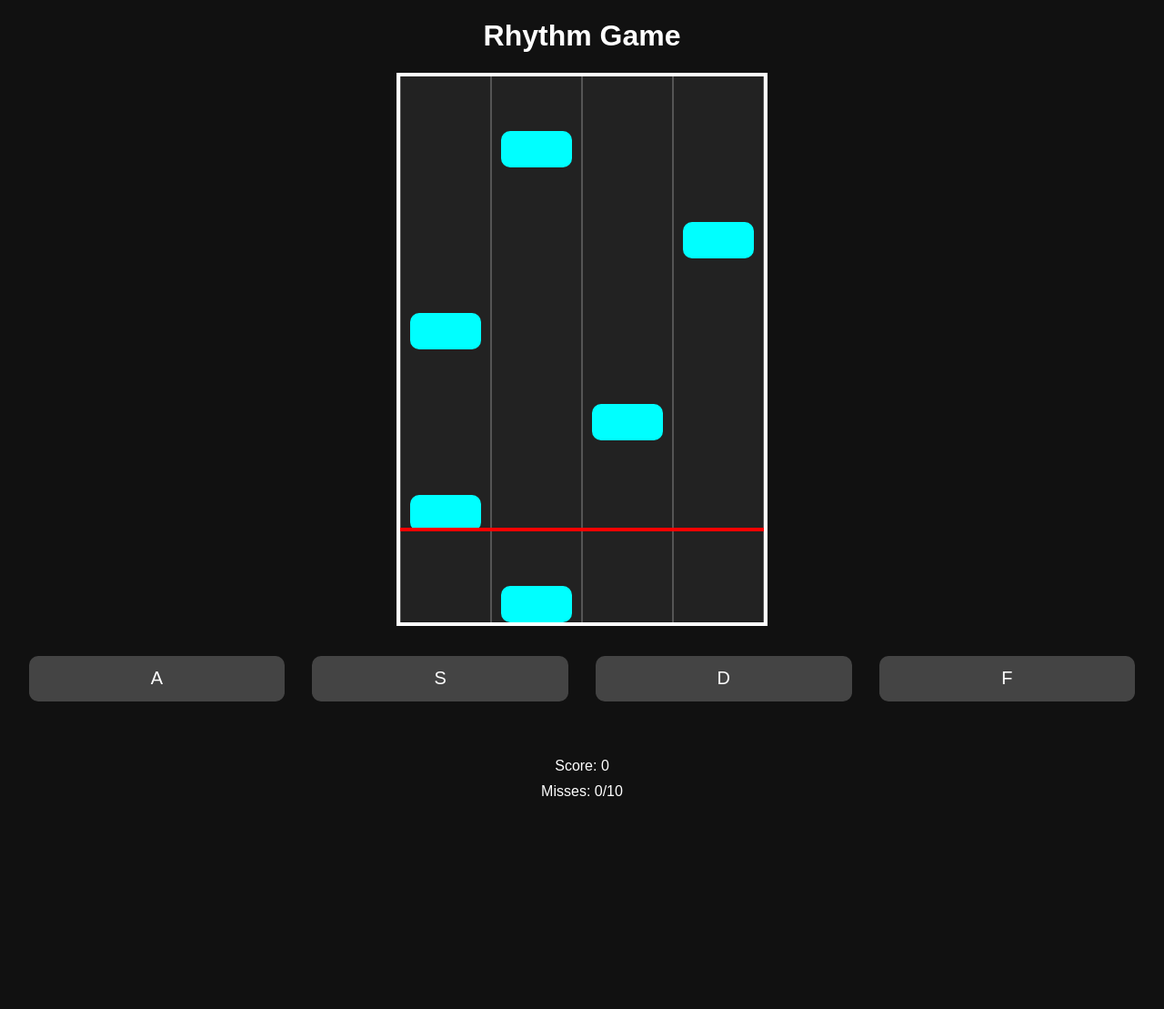
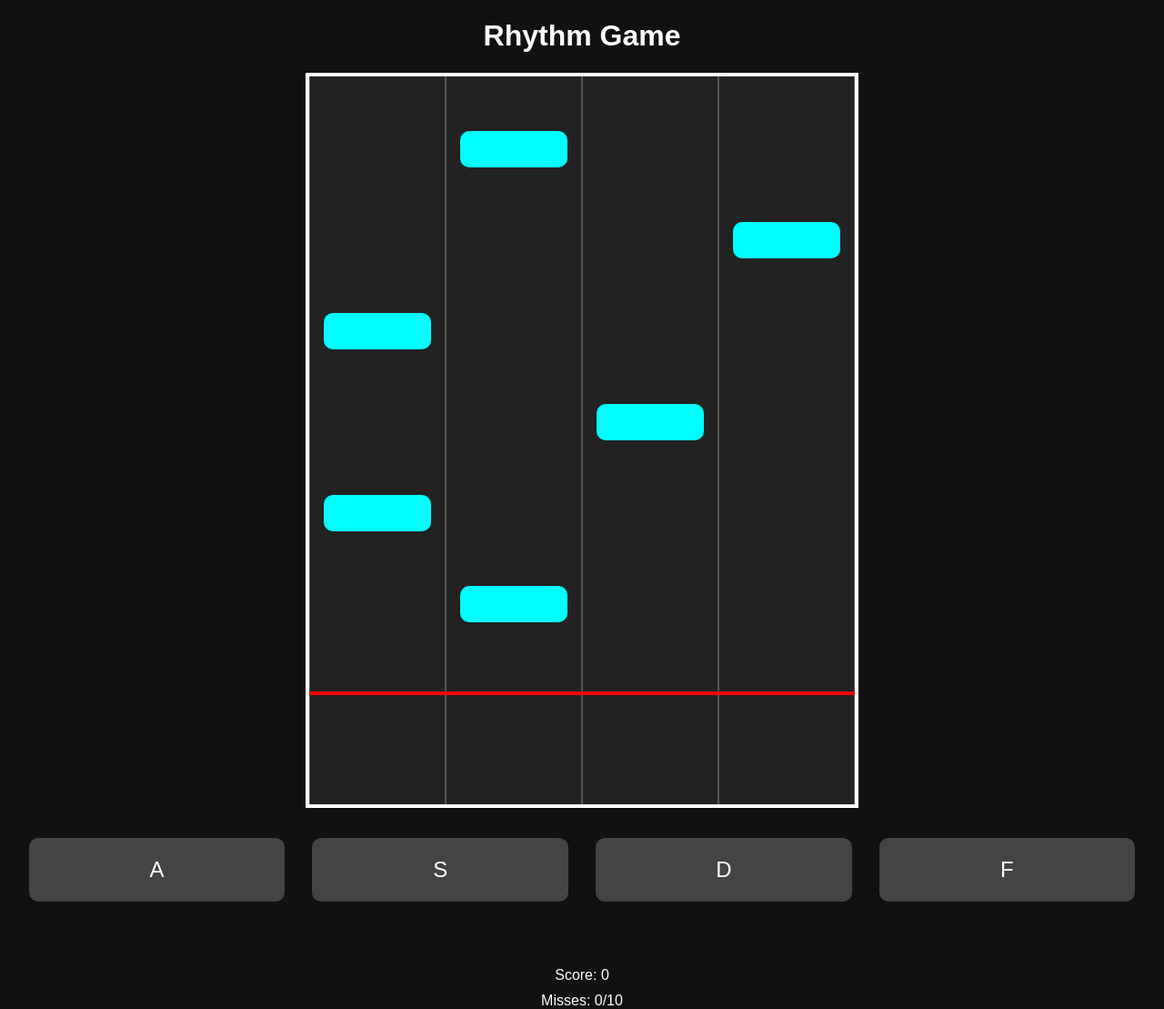
Before and after one commit to Mafatikhul281/seberapa-nasionalis, a Flask app: page /rhythm in a window 1280 px wide. Shown: the whole page at 91% size. Before the commit the page ends 875 px from the top, so only its background shows below. Run offline with Flask 3, Linux system fonts and the light colour scheme.

Commit message:
Update rhythm.html

```diff
--- a/templates/rhythm.html
+++ b/templates/rhythm.html
@@ -13,8 +13,8 @@
         }
         #game {
             margin: 20px auto;
-            width: 400px;
-            height: 600px;
+            width: 600px;  /* Ubah dari 400px ke 600px */
+            height: 800px; /* Ubah dari 600px ke 800px */
             background: #222;
             position: relative;
             border: 4px solid white;
@@ -37,7 +37,7 @@
         }
         .hit-line {
             position: absolute;
-            bottom: 100px;
+            bottom: 120px; /* Ubah dari 100px ke 120px */
             height: 4px;
             background: red;
             width: 100%;
@@ -48,9 +48,9 @@
         }
         .buttons button {
             width: 22%;
-            height: 50px;
+            height: 70px; /* Ubah dari 50px ke 70px */
             margin: 1%;
-            font-size: 20px;
+            font-size: 24px; /* Ubah dari 20px ke 24px */
             border-radius: 10px;
             border: none;
             background: #444;
@@ -58,9 +58,9 @@
         }
         #feedback {
             margin-top: 10px;
-            font-size: 24px;
+            font-size: 32px; /* Ubah dari 24px ke 32px */
             font-weight: bold;
-            height: 30px;
+            height: 40px; /* Ubah dari 30px ke 40px */
         }
         #score, #misses {
             margin-top: 10px;
@@ -119,7 +119,7 @@
                 top += gameSpeed;
                 note.style.top = top + 'px';
 
-                if (top > 600) {
+                if (top > 800) { // Ubah dari 600 ke 800
                     if (note.parentElement) note.parentElement.removeChild(note);
                     notes.splice(index, 1);
                     addMiss();
@@ -133,7 +133,7 @@
                 const note = notes[i];
                 if (parseInt(note.dataset.lane) === lane) {
                     const top = parseInt(note.style.top);
-                    const distance = Math.abs(top - 500);
+                    const distance = Math.abs(top - 680); // Ubah dari 500 ke 680
                     if (distance < 40) {
                         hitNote = note;
                         if (distance < 10) {
```
